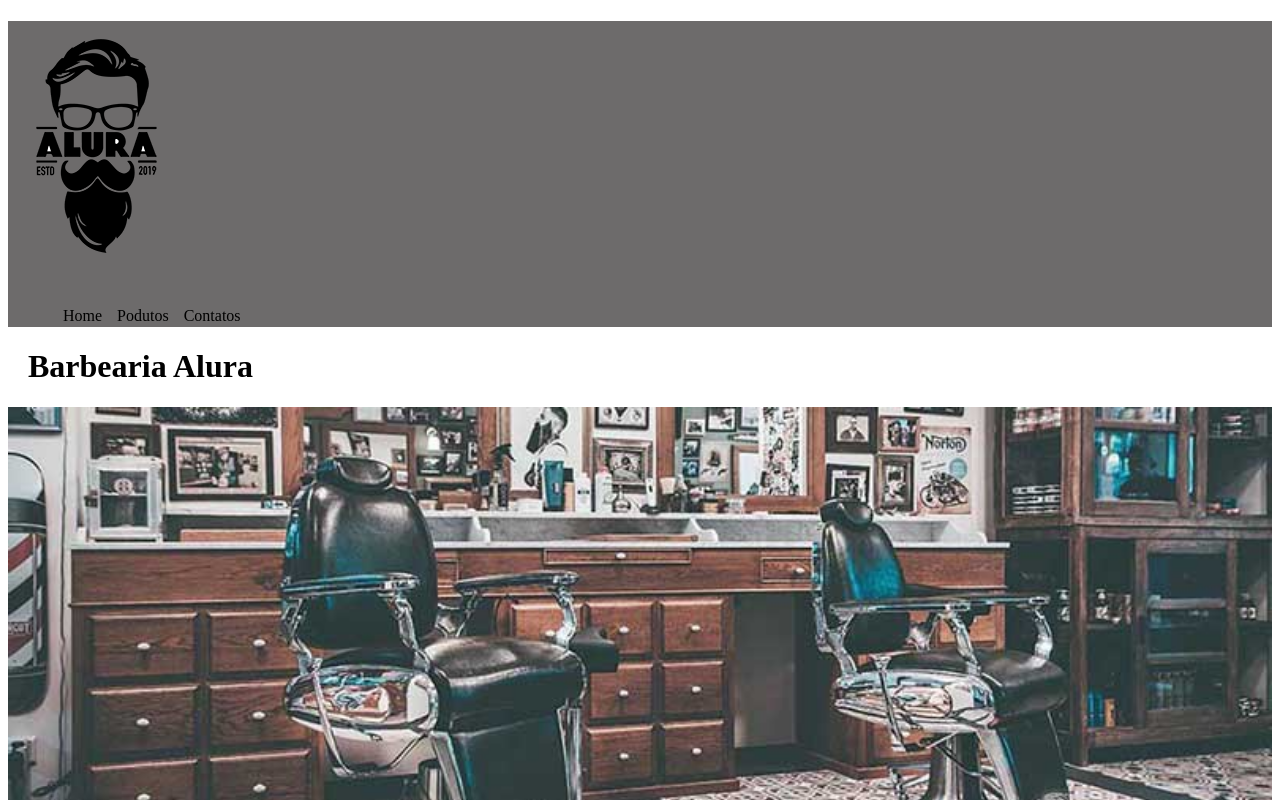
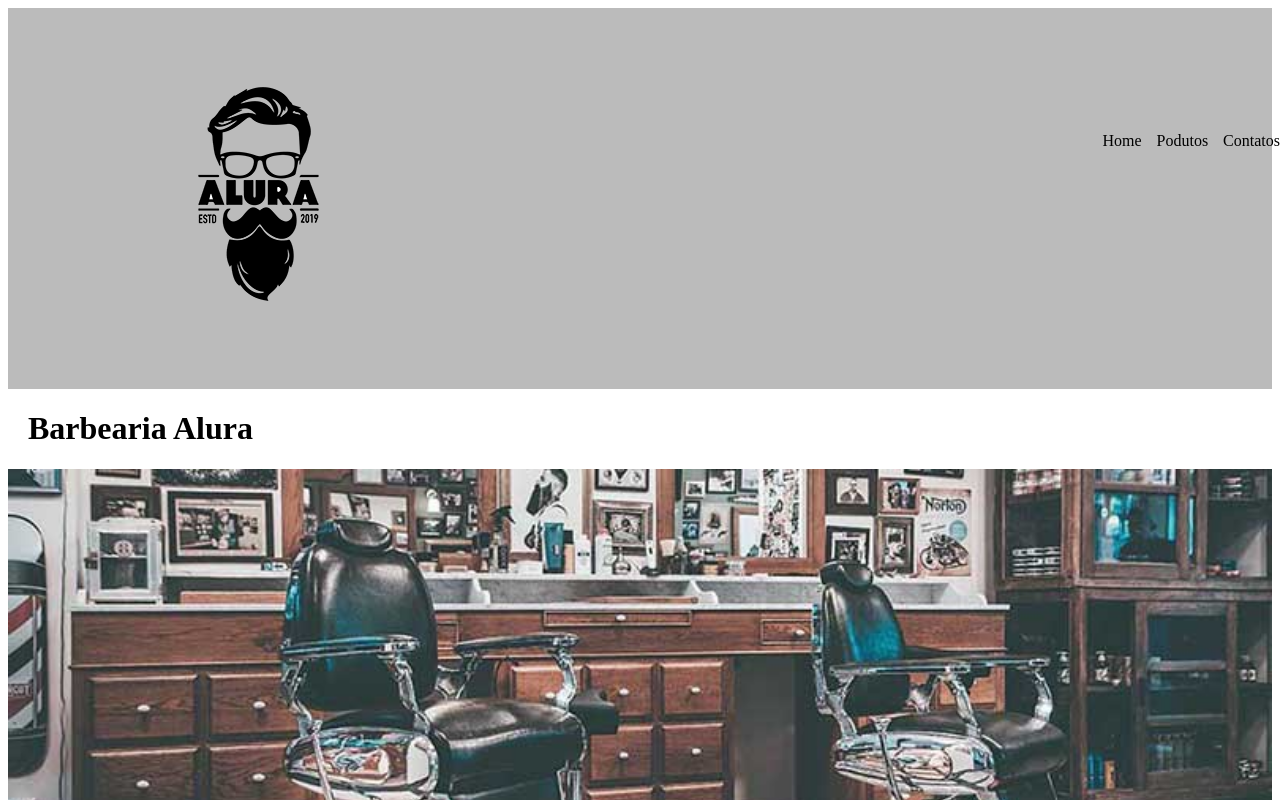
Before and after one commit to dudutavares1/AluraFrontEnd, an Angular app in the folder Barbearia-Alura/: page /acao in a window 1280 px wide. Shown: the top 800 px of the page. Built offline with nearby package versions, Linux system fonts and the light colour scheme.

Commit message:
Como remover os estilos que o navegador cria automaticamente Como funciona os posicionamentos static, relative e absolute dos elementos Como posicionar o cabeçalho da nossa página

```diff
--- a/Barbearia-Alura/src/app/menu/menu.component.html
+++ b/Barbearia-Alura/src/app/menu/menu.component.html
@@ -1,7 +1,7 @@
 <header>
+  <header>
+    <div class="caixa">
       <h1><img src="/assets/img/logo.png" alt=""></h1>
-
-
       <nav>
         <ul>
           <li><a href=""></a>Home</li>
@@ -9,5 +9,5 @@
           <li><a href=""></a>Contatos</li>
         </ul>
       </nav>
-
+    </div>
   </header>
--- a/Barbearia-Alura/src/app/menu/menu.component.scss
+++ b/Barbearia-Alura/src/app/menu/menu.component.scss
@@ -1,5 +1,18 @@
 header {
-  background: #6d6b6b;
+  background: #BBBBBB;
+  padding: 20px 0;
+}
+
+.caixa {
+  position: relative;
+  width: 940px;
+  margin: 0 auto;
+}
+
+nav {
+  position: fixed;
+  top: 110px;
+  right: 0;
 }
 
 nav li {
```
Lines whose indentation alone changed are shown as unchanged.
